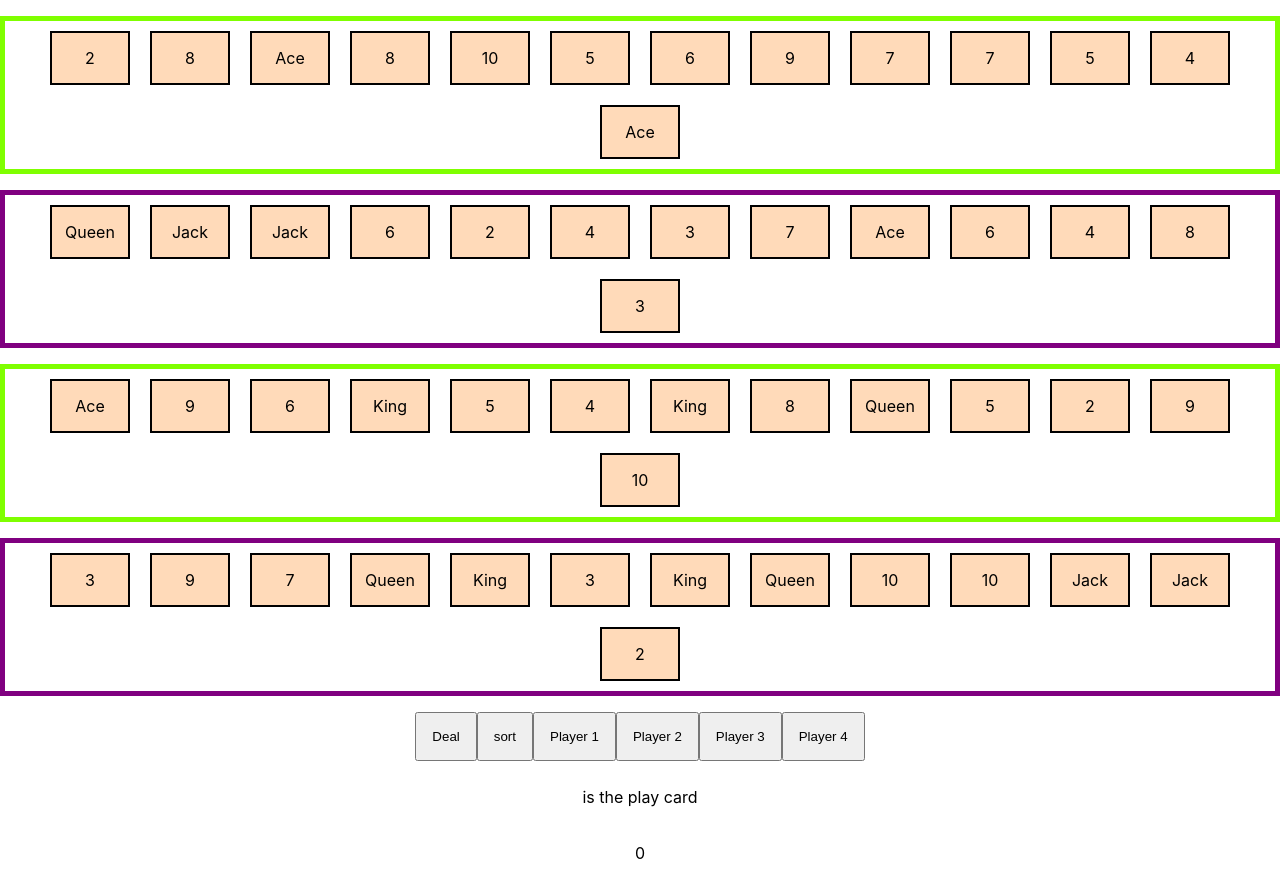
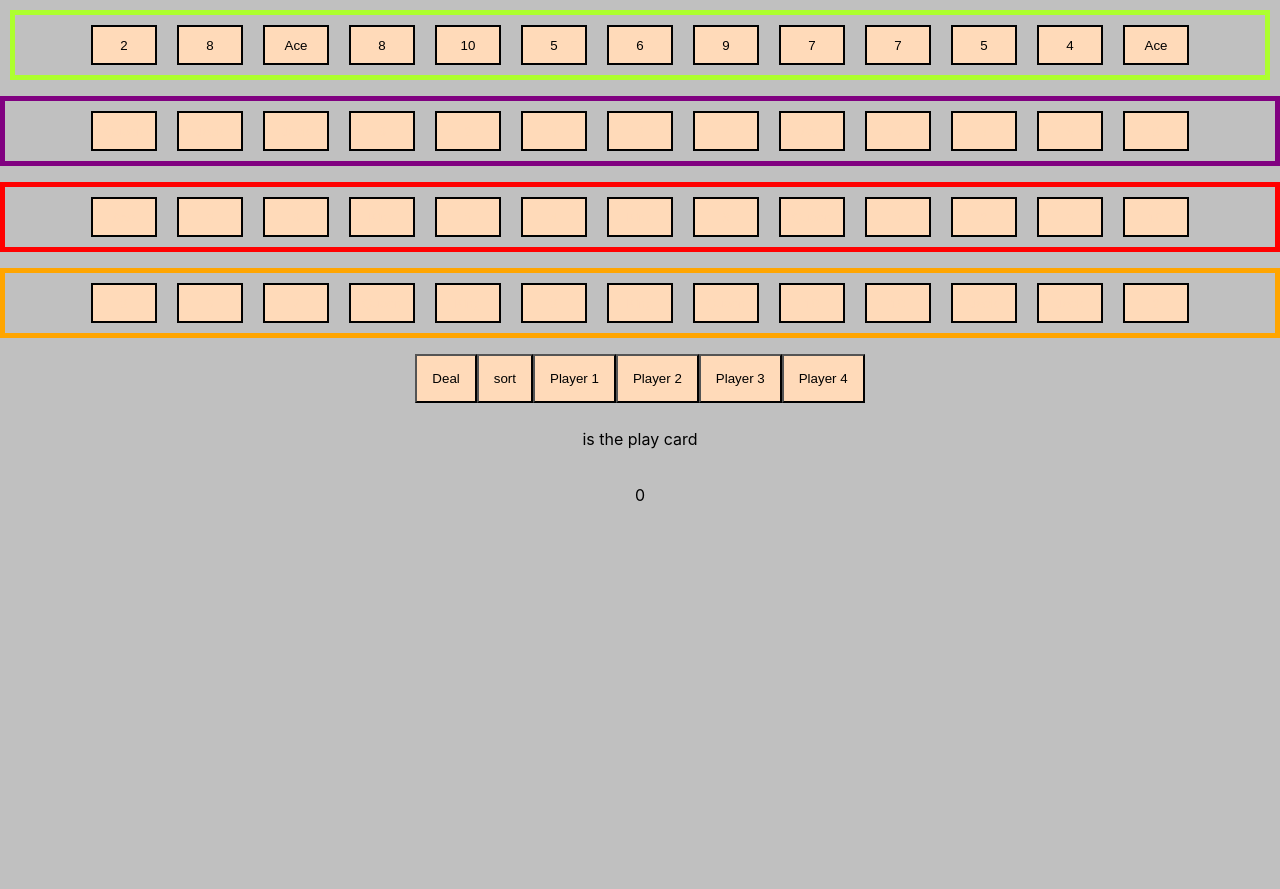
Before and after one commit to gabesharpton/Bagjav, a React (Create React App) app in the folder bagjav/: page / in a window 1280 px wide. Both pictures are taken after a click on the button "Deal". After the commit the page ends 800 px from the top, so only its background shows below. Built offline with nearby package versions, Linux system fonts and the light colour scheme.

Commit message:
added less css styling

```diff
--- a/bagjav/src/App.js
+++ b/bagjav/src/App.js
@@ -1,9 +1,9 @@
 import React, {Component} from 'react';
 import './App.css';
 //import Intro from './Intro'
-import Deck from './components/Deck'
+//import Deck from './components/Deck'
 import Cards from './Cards'
-import Card from './components/Card'
+//import Card from './components/Card'
 //import PlayGame from './components/playGame'
 
 
--- a/bagjav/src/Cards.js
+++ b/bagjav/src/Cards.js
@@ -17,19 +17,21 @@ export default class Cards extends Component{
         //this.startGame();
         this.makeCards();
         this.shuffle();
-
-        // this.checkCard();
+        this.sort();
+        this.deal();
+        this.endSet()
     }
 
     makeCards = () => {
         const suits = ['Hearts', 'Spades', 'Clubs', 'Diamonds']
         const values = ['2', '3', '4', '5', '6', '7', '8', '9', '10', 'Jack', 'Queen', 'King', 'Ace']
 
-
+        //use regular foor loop and use i, then use i for click event
+        //make variable index and push it into new array with each card
         for (let suit in suits){
             for (let value in values) {
-                this.state.deck.push(<span className='cards' key={value+suit}>{`${values[value]}`}</span>);
-                //change span to Deck
+                this.state.deck.push(<button className='cards' onClick={(i) => this.choseCard(i)} key={value+suit}>{`${values[value]}`}</button>);
+
             }
         }
         // this.shuffle();
@@ -51,11 +53,9 @@ export default class Cards extends Component{
     }
     deal = () => {
             this.setState({ player1: this.state.deck.filter((cards, index) => {
-
                     return index < 13 ? cards : null
-                }).sort()
+                })
             })
-            this.state.player1.sort();
             this.setState({ player2: this.state.deck.filter((cards, index) => {
                     return index >= 13 && index < 26 ? cards : null
                 })
@@ -75,7 +75,7 @@ export default class Cards extends Component{
         //let sorted = (a,b) => a.props.children - b.props.children;
         this.setState({player1: this.state.player1.sort((a,b) => a.key - b.key)}
             );
-        this.setState({player2: this.state.player2.sort((a,b)=> a.key - b.key)}
+        this.setState({player2: this.state.player2.sort((a,b) => a.key - b.key)}
             );
         this.setState({player3: this.state.player3.sort((a,b) => a.key - b.key)}
             );
@@ -84,15 +84,59 @@ export default class Cards extends Component{
                 };
 
 
-            choseCard = () => {
+            // choseCard = (i) => {
+            //     //let {player1} = this.state
+            //     //takes i from for loop to determin index
+            //     i.preventDefault()
+            //     for(let i = 0; i < this.state.player1.length; i++){
+            //     this.setState(({playCard, player1}) => {
+            //             console.log(i)
+            //             if(playCard.length < 4){
+            //                 return {
+            //                     playCard: [...playCard, ...player1.slice(i, 1)],
+            //                     player1: [...player1.slice(0, i), ...player1.slice(i, player1.length)]
+
+            //                 };
+
+            //             //return index = i
+            //         }
+            //         else{
+            //             return}
+            //         }
+            //             //console.log(i)
+
+            //     )};
+
+            //     }
+                player1Turn = () => {
+                    this.choseCard()
+                }
+                choseCard = (i) => {
+                    //this.setState({ player1: this.state.player1.filter(card => card.key !== i)})
+                //i.preventDefault()
+                //takes i from for loop to determin index
                 this.setState(({playCard, player1}) => {
+                    //let {player1} = this.state
+
+                    //change `index` to whichever index you want to remove
+                    for(let i = 0; i < player1.length; i++){
+
+                    const index = i;
+                    console.log(i)
+                    //const toInsert = player1[index];
+                    let newp1 = player1.splice(index, 1);
+                    //playCard.push(toInsert);
+
                     return {
-                        playCard: [...playCard, ...player1.slice(0, 1)],
-                        player1: [...player1.slice(1, player1.length)]
+                        playCard: newp1,
+                        player1: player1,
+                    };
 
-                    };
-                });
+                }
 
+                return i}
+
+                );
             }
            player2turn = () => {
                 let {player2} = this.state
@@ -145,19 +189,29 @@ export default class Cards extends Component{
             })
             }
 playGame = (e) => {
-            if(this.state.playCard.length < 4){
-                this.playGame()
-                this.player2turn()
-                this.player3turn()
-                this.player4turn()
+
+            while(this.state.playCard.length < 4){
+                // this.choseCard
+                // this.player2turn
+                // this.player3turn
+                // this.player4turn
         }
     }
+
+    endSet = () => {
+        for(let i =0; i < this.state.playCard.length; i++){
+        if(this.state.playCard.length < 4){
+            alert("set Over")
+        }
+    }
+    }
+
     render(){
 
             return(
                 <div>
 
-
+                {/* <Deck deck={this.props.deck}/> */}
 
                 <p id='player1'>{this.state.player1}</p>
                 <p id='player2'>{this.state.player2}</p>
@@ -165,7 +219,8 @@ playGame = (e) => {
                 <p id='player4'>{this.state.player4}</p>
                 <button onClick={() => this.deal()} >Deal</button>
                 <button onClick={() => this.sort()} >sort</button>
-                <button onClick={() => this.choseCard()} >Player 1</button>
+                {/* <button onClick={() => this.playGame()}>Play</button> */}
+                <button onClick={() => this.player1Turn()} >Player 1</button>
                 <button onClick={() => this.player2turn()} >Player 2</button>
                 <button onClick={() => this.player3turn()} >Player 3</button>
                 <button onClick={() => this.player4turn()} >Player 4</button>
--- a/bagjav/src/card.css
+++ b/bagjav/src/card.css
@@ -1,50 +1,47 @@
-
-
-span{
+body {
+  background-color: silver;
+}
+#player1 {
+  margin: 10px;
+}
+button {
   background-color: peachpuff;
   display: inline-block;
   overflow: inherit;
-
-
 }
-p{
-
+p {
   line-height: 40px;
   display: block;
 }
-span.cards {
+button.cards {
   position: center;
   margin: 10px;
   height: 40px;
   width: 66px;
   border: 2px solid black;
-    padding: 5px
-
+  padding: 5px;
 }
-#player1, #player3{
-    border: 5px chartreuse solid;
+#player1 {
+  border: 5px solid greenyellow;
 }
-#player2, #player4{
-    border: 5px purple solid;
+#player3 {
+  border: 5px solid red;
+}
+#player3 button {
+  color: peachpuff;
+}
+#player2 {
+  border: 5px solid purple;
+}
+#player2 button {
+  color: peachpuff;
+}
+#player4 {
+  border: 5px solid orange;
+}
+#player4 button {
+  color: peachpuff;
 }
 button {
   padding: 15px;
-
 }
-/* #player1{
-    position: relative;
-    top: 520px;
-}
-#player2{
-    position: relative;
-
-}
-#playcard{
-    width: 60vw;
-    height: 60vw;
-    max-width: 70vh;
-    max-height: 70vh;
-    display: grid;
-    /* margin-top: -10vh;
-}
-*/
--- /dev/null
+++ b/bagjav/src/card.less
@@ -0,0 +1,54 @@
+@margin: 10px;
+@playerBorder: 5px solid;
+@cardColor: peachpuff;
+.playCards() {
+    position: center;
+    margin: 10px;
+    height: 40px;
+    width: 66px;
+    border: 2px solid black;
+    padding: 5px;
+}
+
+body {
+    background-color: silver;
+}
+#player1{ margin: @margin }
+
+button{
+    background-color: @cardColor;
+    display: inline-block;
+    overflow: inherit;
+
+
+}
+p{
+    line-height: 40px;
+    display: block;
+}
+button.cards {
+    .playCards()
+
+}
+#player1{
+    border: @playerBorder greenyellow;
+}
+#player3 {
+    border: @playerBorder red;
+    button{
+    color: @cardColor;
+}}
+#player2 {
+    border: @playerBorder purple;
+    button{
+    color: @cardColor;
+}}
+#player4 {
+    border: @playerBorder orange;
+    button{
+        color: @cardColor;
+    }}
+button {
+    padding: 15px;
+
+}
--- a/bagjav/src/components/Deck.js
+++ b/bagjav/src/components/Deck.js
@@ -1,11 +1,36 @@
-//import React from 'react';
+import React, {Component}from 'react';
+//import { ReactComponent } from '*.svg';
 // import './App.css';
 //import Card from './Card'
 
-// function Deck(props) {
-//   // let deck = props.deck.map((cards) => {
-//   //   return <Card key={cards.value}/>
-//   // })
+class Deck extends Component() {
+
+  constructor(props){
+  super(props)
+  this.state = {
+    deck: []
+  }
+  this.makeCards()
+}
+  makeCards = () => {
+    const suits = ['Hearts', 'Spades', 'Clubs', 'Diamonds']
+    const values = ['2', '3', '4', '5', '6', '7', '8', '9', '10', 'Jack', 'Queen', 'King', 'Ace']
+
+    //use regular foor loop and use i, then use i for click event
+    //make variable index and push it into new array with each card
+    for (let suit in suits){
+        for (let value in values) {
+            this.state.deck.push(<button className='cards' onClick={(i) => this.choseCard(i)} key={value+suit}>{`${values[value]}`}</button>);
+            return this.deck
+        }
+    }}
+    // this.shuffle();
+    render(){
+    return this.deck
+}
+
+}
+console.log(Deck)
 //   return (
 //     <div className="App">
 //      {/* <h1> Welcome to Bagjav!</h1> */}
@@ -15,4 +40,4 @@
 //   );
 // }
 
-// export default Deck;
+export default Deck;
```
Also changed, not shown: bagjav/src/components/playGame.js (+0 -22 lines), bagjav/src/components/Player1.js (added). Lines whose indentation alone changed are shown as unchanged.
